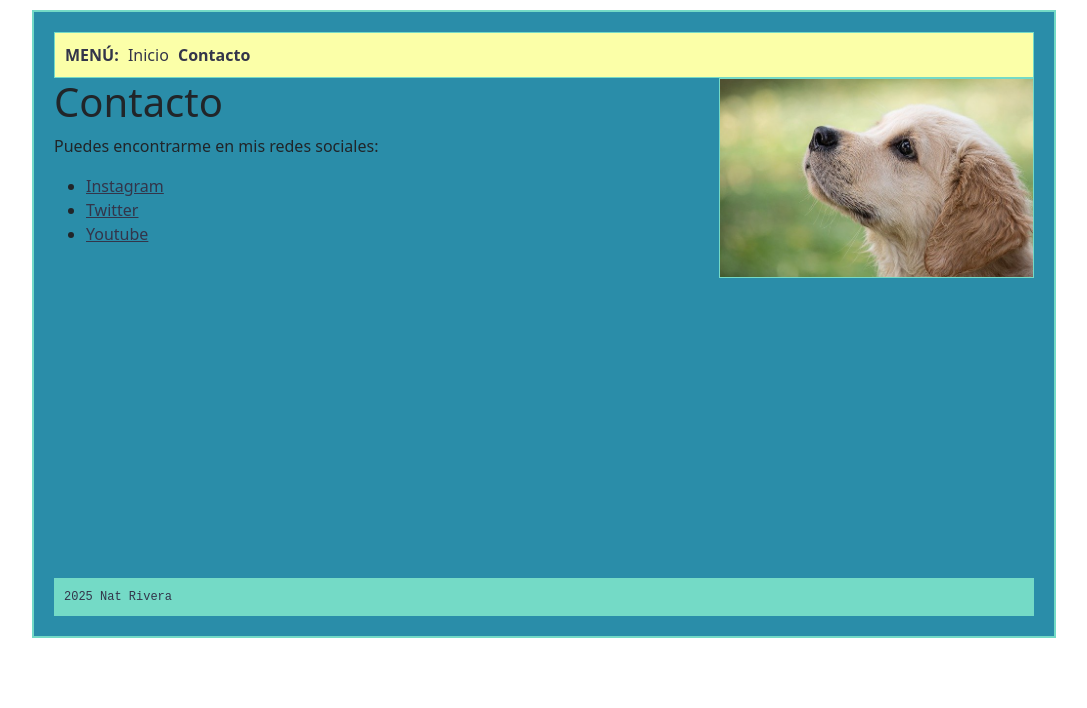
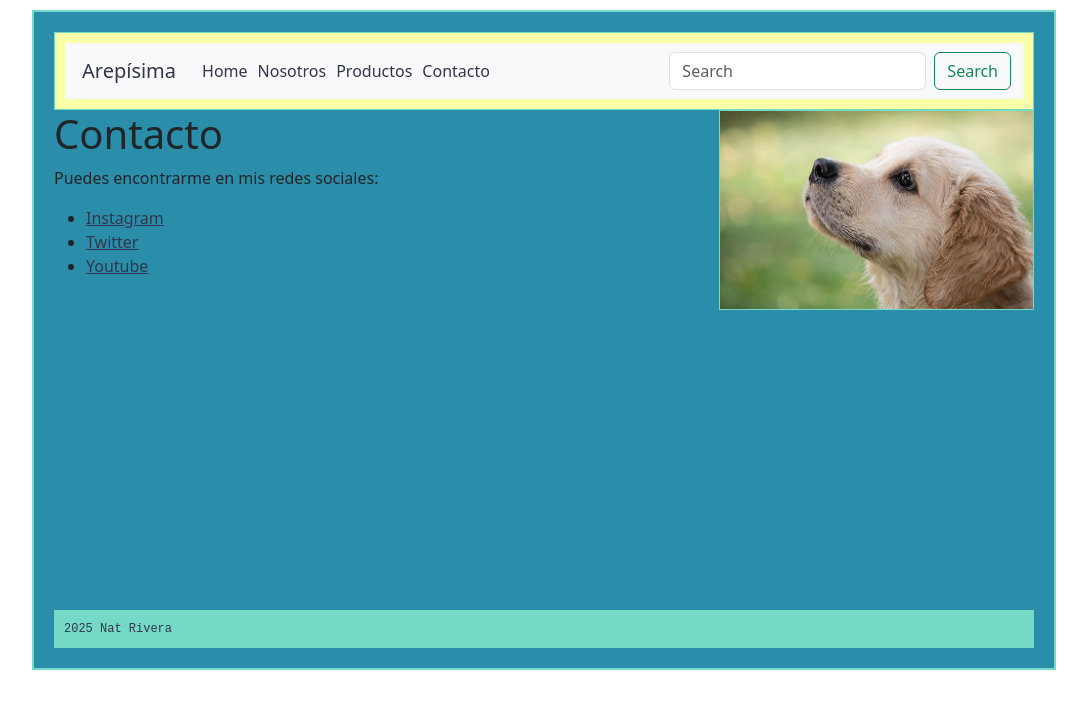
Before and after one commit to Nat-he360/Blog, a plain HTML site: page contacto.html in a window 1280 px wide. Shown: the whole page, without its empty margins (93-1180 px from the left). Drawn offline with nearby package versions, Linux system fonts and the light colour scheme.

Commit message:
Update contacto.html

```diff
--- a/contacto.html
+++ b/contacto.html
@@ -13,11 +13,40 @@
 
 <body>
     <div id="contenedor">
+        <!-- Menu -->
         <div id="menu">
-            <strong>MENÚ:</strong>
-            <a href="index.html">Inicio</a>
-            <strong>Contacto</strong>
+        <nav class="navbar navbar-expand-lg bg-body-tertiary">
+            <div class="container-fluid">
+                <a class="navbar-brand" href="index.html">Arepísima</a>
+                <button class="navbar-toggler" type="button" data-bs-toggle="collapse"
+                data-bs-target="#navbarSupportedContent" aria-controls="navbarSupportedContent" aria-expanded="false"
+                aria-label="Toggle navigation">
+                    <span class="navbar-toggler-icon"></span>
+                </button>
+                <div class="collapse navbar-collapse" id="navbarSupportedContent">
+                    <ul class="navbar-nav me-auto mb-2 mb-lg-0">
+                        <li class="nav-item">
+                            <a class="nav-link active" aria-current="page" href="#">Home</a>
+                        </li>
+                        <li class="nav-item">
+                            <a class="nav-link" href="nosotros.html">Nosotros</a>
+                        </li>
+                        <li class="nav-item">
+                            <a class="nav-link" href="productos.html">Productos</a>
+                        </li>
+                        <li class="nav-item">
+                            <a class="nav-link" href="contacto.html">Contacto</a>
+                        </li>
+                    </ul>
+                    <form class="d-flex" role="search">
+                        <input class="form-control me-2" type="search" placeholder="Search" aria-label="Search">
+                        <button class="btn btn-outline-success" type="submit">Search</button>
+                    </form>
+                </div>
+            </div>
+        </nav>
         </div>
+
         <div id="contenido">
             <img src="img/perro.jpg">
             <h1>Contacto</h1>
```
